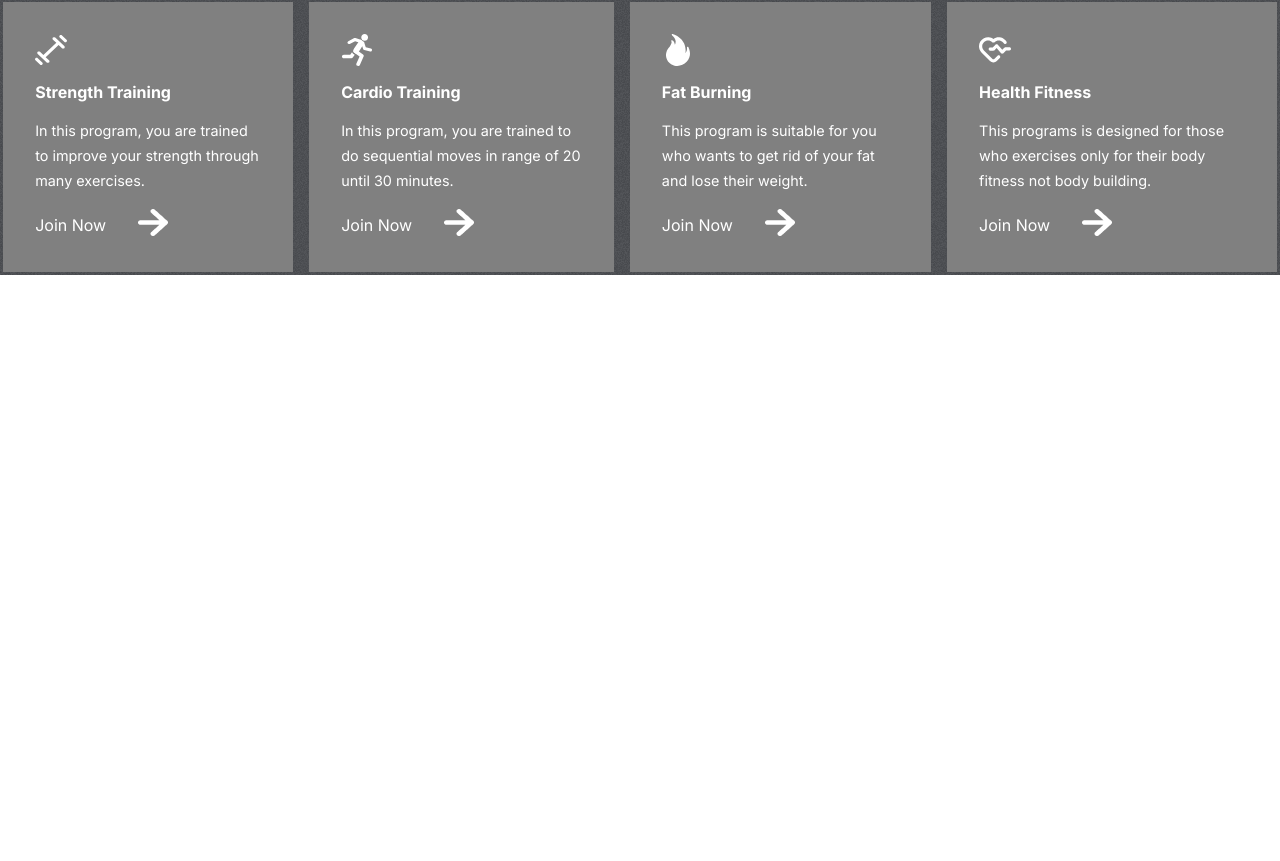
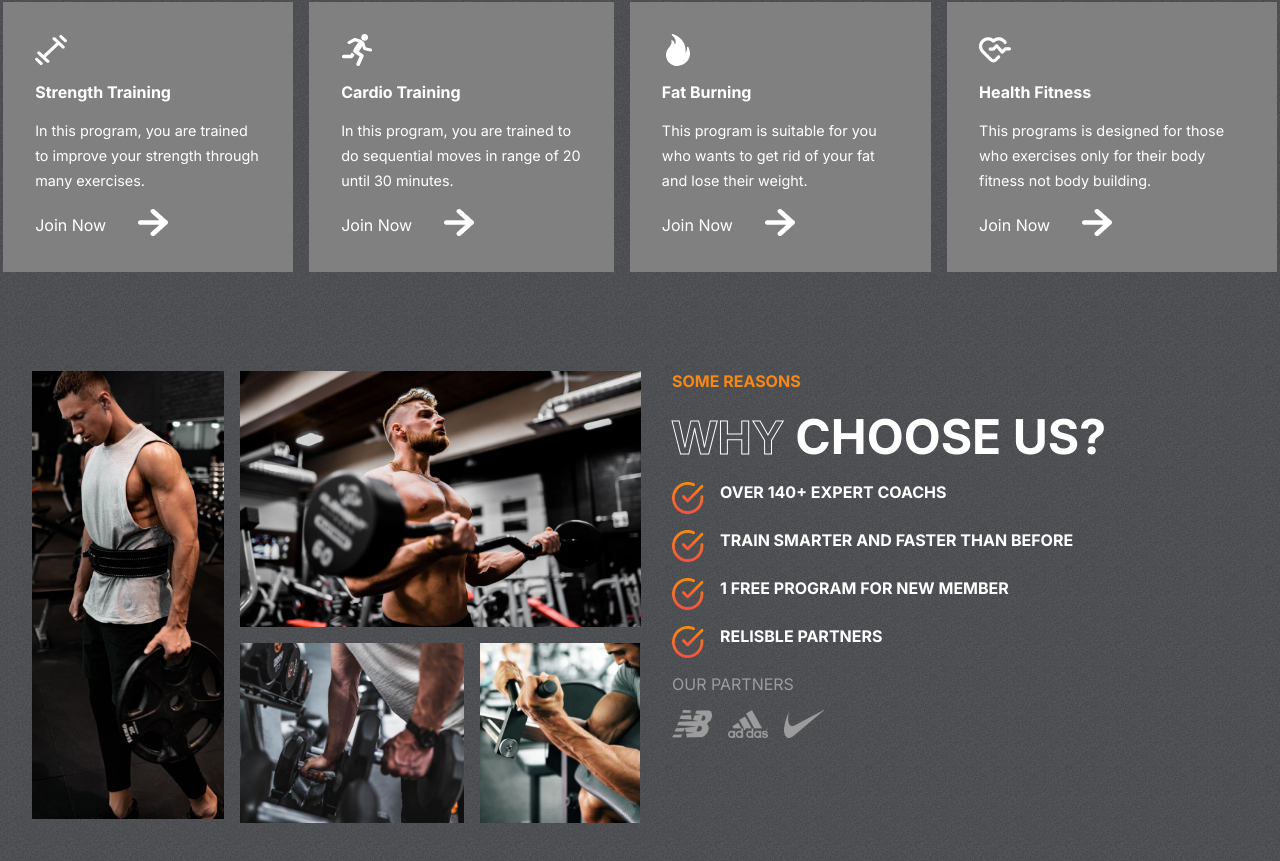
Before and after one commit to uluisik/real-estate, a React (Create React App) app: page / in a window 1280 px wide. Shown: the part 893-1754 px from the top of the page. Before the commit the page ends 1168 px from the top, so only its background shows below. Built offline with nearby package versions, Linux system fonts and the light colour scheme.

Commit message:
created Reasons component

```diff
--- a/src/App.js
+++ b/src/App.js
@@ -1,11 +1,13 @@
 import "./App.css";
 import Hero from "./components/Hero/Hero";
 import Programs from "./components/Programs/Programs";
+import Reasons from "./components/Reasons/Reasons";
 function App() {
   return (
     <div className="App">
       <Hero />
       <Programs />
+      <Reasons />
     </div>
   );
 }
--- /dev/null
+++ b/src/components/Reasons/Reasons.css
@@ -0,0 +1,85 @@
+.Reasons {
+  padding: 0 2rem;
+  display: flex;
+  gap: 2rem;
+}
+
+.left-r {
+  flex: 1 1;
+  display: grid;
+  grid-template-columns: repeat(3, 1fr);
+  gap: 1rem;
+  grid-auto-rows: 1fr;
+}
+
+.left-r > img {
+  object-fit: cover;
+}
+
+.left-r > :nth-child(1) {
+  width: 12rem;
+  grid-row: 1/3;
+  height: 28rem;
+}
+
+.left-r > :nth-child(2) {
+  width: auto;
+  height: 16rem;
+  grid-column: 2/4;
+}
+
+.left-r > :nth-child(3) {
+  width: 14rem;
+  grid-column: 2/3;
+  grid-row: 2;
+}
+
+.left-r > :nth-child(4) {
+  width: 10rem;
+  grid-row: 2;
+  grid-column: 3/4;
+  height: 11.2rem;
+}
+
+.right-r {
+  flex: 1 1;
+  text-transform: uppercase;
+  gap: 1rem;
+  display: flex;
+  flex-direction: column;
+}
+
+.right-r > span {
+  font-weight: bold;
+  color: var(--orange);
+}
+
+.right-r > div {
+  color: white;
+  font-size: 3rem;
+  font-weight: bold;
+}
+
+.details-r {
+  display: flex;
+  flex-direction: column;
+  gap: 1rem;
+}
+.details-r > div {
+  display: flex;
+  font-size: 1rem;
+  gap: 1rem;
+}
+.details-r > div > img {
+  width: 2rem;
+  height: 2rem;
+}
+
+.partners {
+  display: flex;
+  gap: 1rem;
+}
+
+.partners > img {
+  width: 2.5rem;
+}
--- /dev/null
+++ b/src/components/Reasons/Reasons.jsx
@@ -0,0 +1,66 @@
+import React from "react";
+import "./Reasons.css";
+import image1 from "../../assets/image1.png";
+import image2 from "../../assets/image2.png";
+import image3 from "../../assets/image3.png";
+import image4 from "../../assets/image4.png";
+import nb from "../../assets/nb.png";
+import adidas from "../../assets/adidas.png";
+import nike from "../../assets/nike.png";
+import tick from "../../assets/tick.png";
+
+const Reasons = () => {
+  return (
+    <div className="Reasons" id="reasons">
+      <div className="left-r">
+        <img src={image1} alt="" />
+        <img src={image2} alt="" />
+        <img src={image3} alt="" />
+        <img src={image4} alt="" />
+      </div>
+      <div className="right-r">
+        <span>some reasons</span>
+
+        <div>
+          <span className="stroke-text">why</span>
+          <span> choose us?</span>
+        </div>
+
+        <div className="details-r">
+          <div>
+            <img src={tick} alt=""></img>
+            <span>OVER 140+ EXPERT COACHS</span>
+          </div>
+          <div>
+            <img src={tick} alt="" />
+            <span>TRAIN SMARTER AND FASTER THAN BEFORE </span>
+          </div>
+          <div>
+            <img src={tick} alt="" />
+            <span> 1 FREE PROGRAM FOR NEW MEMBER</span>
+          </div>
+          <div>
+            <img src={tick} alt="" />
+            <span>RELISBLE PARTNERS</span>
+          </div>
+        </div>
+        <span
+          style={{
+            color: "var(--gray)",
+            fontWeight: "normal",
+          }}
+        >
+          OUR PARTNERS
+        </span>
+
+        <div className="partners">
+          <img src={nb} alt="" />
+          <img src={adidas} alt="" />
+          <img src={nike} alt="" />
+        </div>
+      </div>
+    </div>
+  );
+};
+
+export default Reasons;
```
